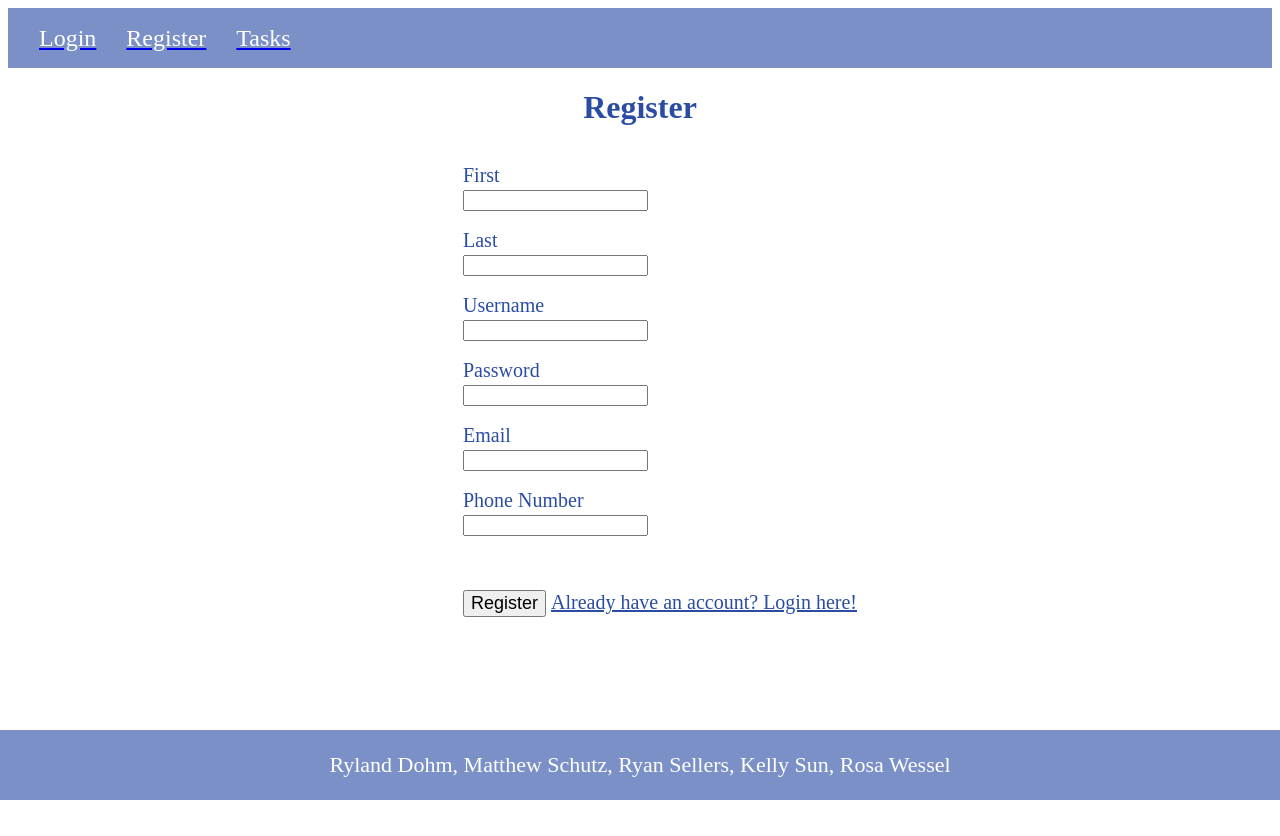
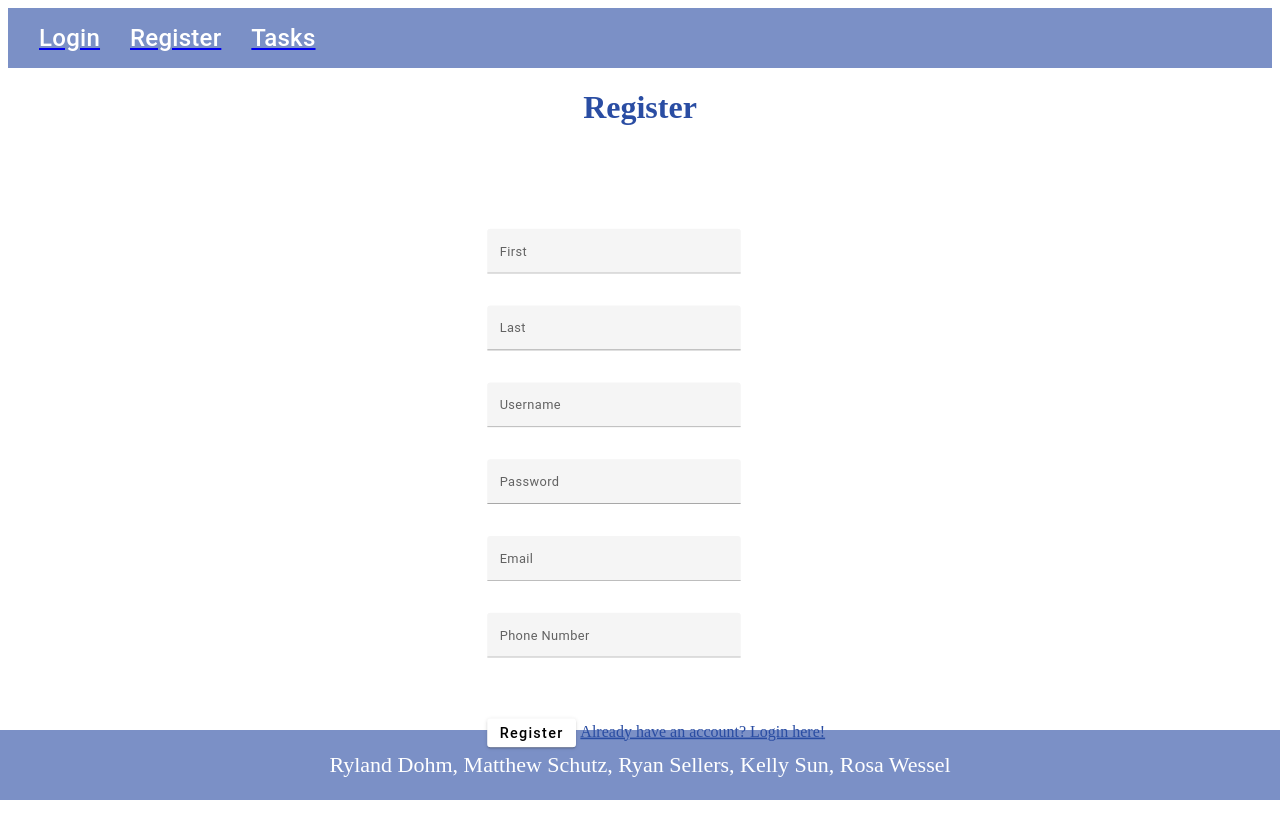
Before and after one commit to kellysun0124/Task-Manager, an Angular app in the folder my-app/: page /register in a window 1280 px wide. Before the commit the page ends 800 px from the top, so only its background shows below. Built offline with nearby package versions, Linux system fonts and the light colour scheme.

Commit message:
added theme,chagned input types to matinput

```diff
--- a/my-app/src/app/login/login.component.html
+++ b/my-app/src/app/login/login.component.html
@@ -3,18 +3,21 @@
 <mat-card class="mat-card">
   <form (ngSubmit)="submitLogin()" *ngIf="!loading; else loadingTemplate">
     <ul style="list-style-type:none;">
-      <li>Username</li>
-      <li><input type="text" name="username" [(ngModel)]="username" id="Username"></li>
+      <mat-form-field>
+        <input matInput="text" name="username" [(ngModel)]="username" id="Username">
+        <mat-label>Username</mat-label>
+      </mat-form-field>
       <br>
-      <li>Password</li>
-      <li><input type="password" name="password" [(ngModel)]="password" id="Password"></li>
+      <mat-form-field>
+        <input matInput type="password" name="password" [(ngModel)]="password" id="Password">
+        <mat-label>Password</mat-label></mat-form-field>
       <br>
       <li *ngIf="errorMessage" class="error-message">
         {{ errorMessage }}
       </li>
       <br>
       <li id="loginandreg">
-        <button class="button" type="submit">Login</button>
+        <button mat-raised-button ="button" type="submit">Login</button>
         <a class="nav-item nav-link custom-link" routerLink="/register">Don't have an account? Register here!</a>
       </li>
     </ul>
--- a/my-app/src/app/register/register.component.css
+++ b/my-app/src/app/register/register.component.css
@@ -9,6 +9,7 @@
   display: flex;
   justify-content: center;
   align-items: center;
+  scale: 80%;
 }
 
 li {
@@ -34,3 +35,12 @@ li {
   padding-left: 5px;
   color: #2a4da3;
 }
+
+mat-form-field{
+  width: 75%;
+  color: #2a4da3;
+}
+
+input{
+  color:white;
+}
--- a/my-app/src/app/register/register.component.html
+++ b/my-app/src/app/register/register.component.html
@@ -6,46 +6,63 @@
 
       <ul style="list-style-type:none;">
           <div>
-            <li>First</li>
             <div class="inputboxes">
-              <li><input type="text" name="firstname" [(ngModel)]="firstname" id="firstname"></li>
+              <mat-form-field>
+                <li><input matInput type="text" name="firstname" [(ngModel)]="firstname" id="firstname"></li>
+                <mat-label>First</mat-label>
+              </mat-form-field>
             </div>
             <br>
 
           </div>
 
           <div>
-            <li>Last</li>
-            <li><input type="text" name="lastname" [(ngModel)]="lastname" id="lastname">
-            </li>
+            <div class="inputboxes">
+              <mat-form-field>
+                <li><input matInput type="text" name="lastname" [(ngModel)]="lastname" id="lastname"></li>
+                <mat-label>Last</mat-label>
+              </mat-form-field>
+            </div>
           </div>
           <br>
 
           <div>
-            <li>Username</li>
-            <li><input type="text" name="username" [(ngModel)]="username" id="username">
-            </li>
+            <div class="inputboxes">
+              <mat-form-field>
+                <li><input matInput type="text" name="username" [(ngModel)]="username" id="username"></li>
+                <mat-label>Username</mat-label>
+              </mat-form-field>
+            </div>
+          </div>
+          <br>
+
+
+            <div class="inputboxes">
+              <mat-form-field>
+                <li><input matInput type="text" name="password" [(ngModel)]="password" id="password"></li>
+                <mat-label>Password</mat-label>
+              </mat-form-field>
+            </div>
+
+          <br>
+
+          <div>
+            <div class="inputboxes">
+              <mat-form-field>
+                <li><input matInput type="text" name="email" [(ngModel)]="email" id="email"></li>
+                <mat-label>Email</mat-label>
+              </mat-form-field>
+            </div>
           </div>
           <br>
 
           <div>
-            <li>Password</li>
-            <li><input type="text" name="password" [(ngModel)]="password" id="password">
-            </li>
-          </div>
-          <br>
-
-          <div>
-            <li>Email</li>
-            <li><input type="text" name="email" [(ngModel)]="email" id="email">
-            </li>
-          </div>
-          <br>
-
-          <div>
-            <li>Phone Number</li>
-            <li><input type="text" name="phone" [(ngModel)]="phone" id="phone">
-            </li>
+            <div class="inputboxes">
+              <mat-form-field>
+                <li><input matInput type="text" name="phone" [(ngModel)]="phone" id="phone"></li>
+                <mat-label>Phone Number</mat-label>
+              </mat-form-field>
+            </div>
           </div>
           <br>
 
@@ -55,7 +72,7 @@
         <br>
         <div>
           <br>
-          <li id="regButton">  <button class="button" type="submit">Register</button>
+          <li id="regButton">  <button mat-raised-button class="button" type="submit">Register</button>
             <a class="nav-item nav-link custom-link" routerLink="/login">Already have an account? Login here!</a>
           </li>
         </div>
--- a/my-app/src/styles.css
+++ b/my-app/src/styles.css
@@ -1 +1,2 @@
 /* You can add global styles to this file, and also import other style files */
+@import '@angular/material/prebuilt-themes/indigo-pink.css';
```
